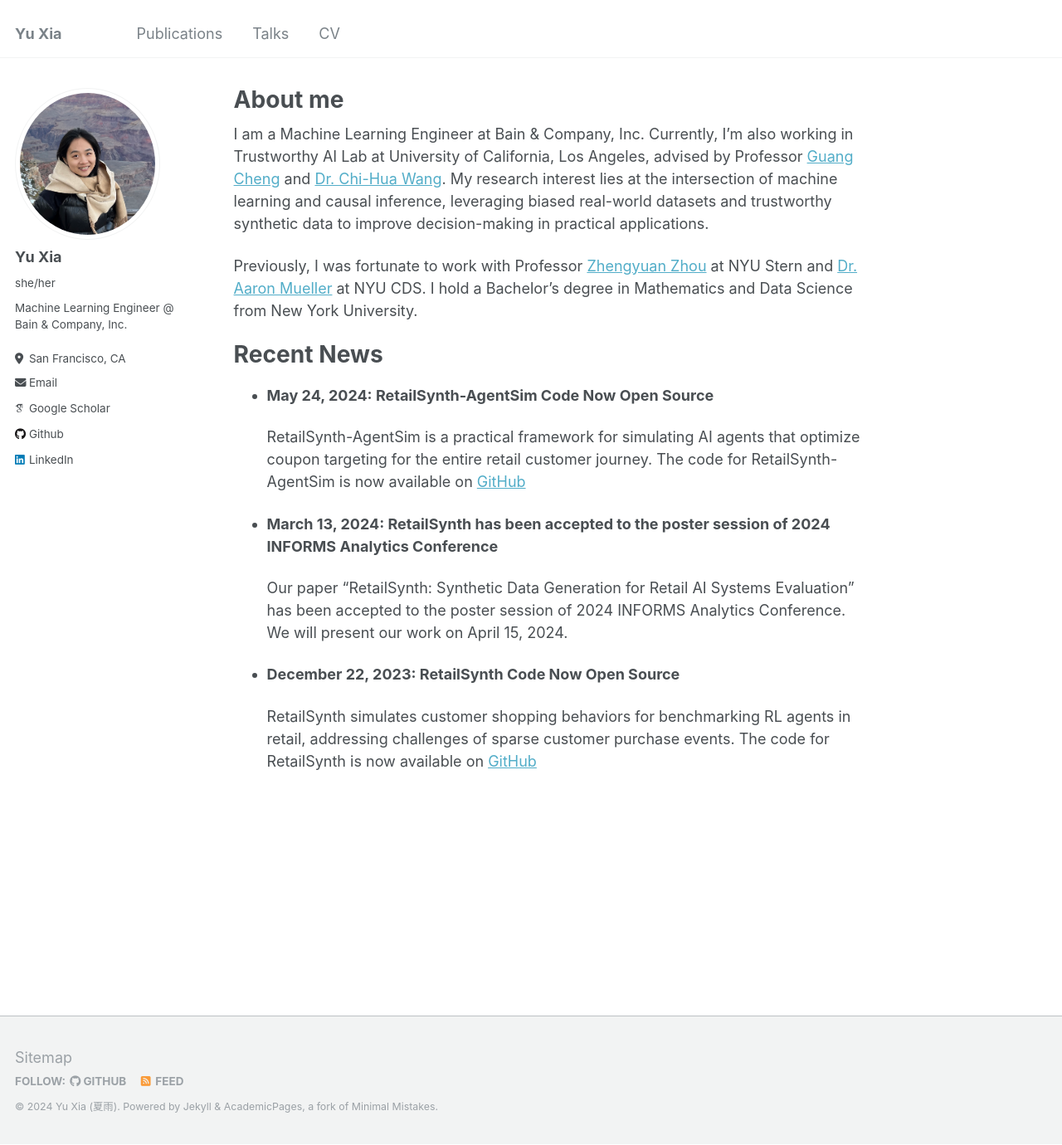
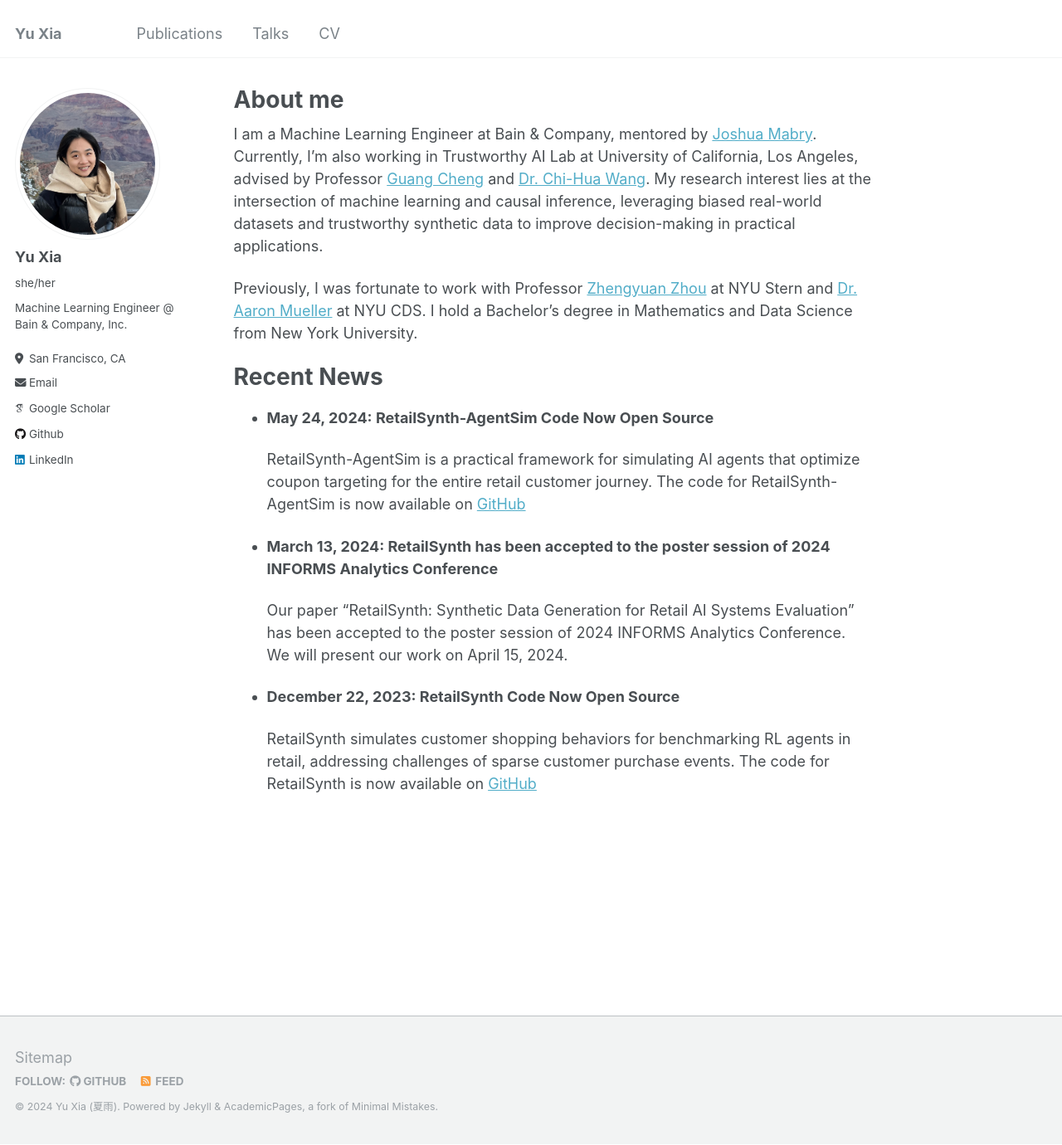
Before and after one commit to YuXia-SR/yuxia-sr.github.io, a Jekyll site: the page built from _pages/about.md, in a window 1280 px wide and 1380 px high. Shown: the whole window at 83% size. Built offline with Jekyll 4.4.1, drawn with Linux system fonts in a browser that asks for light colours; some web fonts are replaced.

Commit message:
update publication template

```diff
--- a/_includes/archive-single.html
+++ b/_includes/archive-single.html
@@ -42,6 +42,9 @@
           <p> {{ post.type }}, <i>{{ post.venue }}</i>, {{ post.date | default: "1900-01-01" | date: "%Y" }} </p>
         {% elsif post.collection == 'publications' %}
           <p>Published in <i>{{ post.venue }}</i>, {{ post.date | default: "1900-01-01" | date: "%Y" }} </p>
+          {% if post.author %}
+            <p>Author: {{ post.author }}</p>
+          {% endif %}
         {% elsif post.date %}
          <p class="page__date"><strong><i class="fa fa-fw fa-calendar" aria-hidden="true"></i> {{ site.data.ui-text[site.locale].date_label | default: "Published:" }}</strong> <time datetime="{{ post.date | default: "1900-01-01" | date_to_xmlschema }}">{{ post.date | default: "1900-01-01" | date: "%B %d, %Y" }}</time></p>
         {% endif %}
--- a/_pages/about.md
+++ b/_pages/about.md
@@ -8,7 +8,7 @@ redirect_from:
   - /about.html
 ---
 
-I am a Machine Learning Engineer at Bain & Company, Inc. Currently, I'm also working in Trustworthy AI Lab at University of California, Los Angeles, advised by Professor [Guang Cheng](https://faculty.stat.ucla.edu/guangcheng/index.html) and [Dr. Chi-Hua Wang](https://sites.google.com/view/chihuawang/home?authuser=0). My research interest lies at the intersection of machine learning and causal inference, leveraging biased real-world datasets and trustworthy synthetic data to improve decision-making in practical applications.
+I am a Machine Learning Engineer at Bain & Company, mentored by [Joshua Mabry](https://jmabry.github.io/about.html). Currently, I'm also working in Trustworthy AI Lab at University of California, Los Angeles, advised by Professor [Guang Cheng](https://faculty.stat.ucla.edu/guangcheng/index.html) and [Dr. Chi-Hua Wang](https://sites.google.com/view/chihuawang/home?authuser=0). My research interest lies at the intersection of machine learning and causal inference, leveraging biased real-world datasets and trustworthy synthetic data to improve decision-making in practical applications.
 
 Previously, I was fortunate to work with Professor [Zhengyuan Zhou](https://pages.stern.nyu.edu/~zzhou/?_ga=2.64139943.965706804.1716675147-130836925.1712167643) at NYU Stern and [Dr. Aaron Mueller](https://aaronmueller.github.io/) at NYU CDS. I hold a Bachelor's degree in Mathematics and Data Science from New York University.
 
```
Also changed, not shown: _talks/2023_05_31_wids.md (+1 -1 lines), 1 other file.
